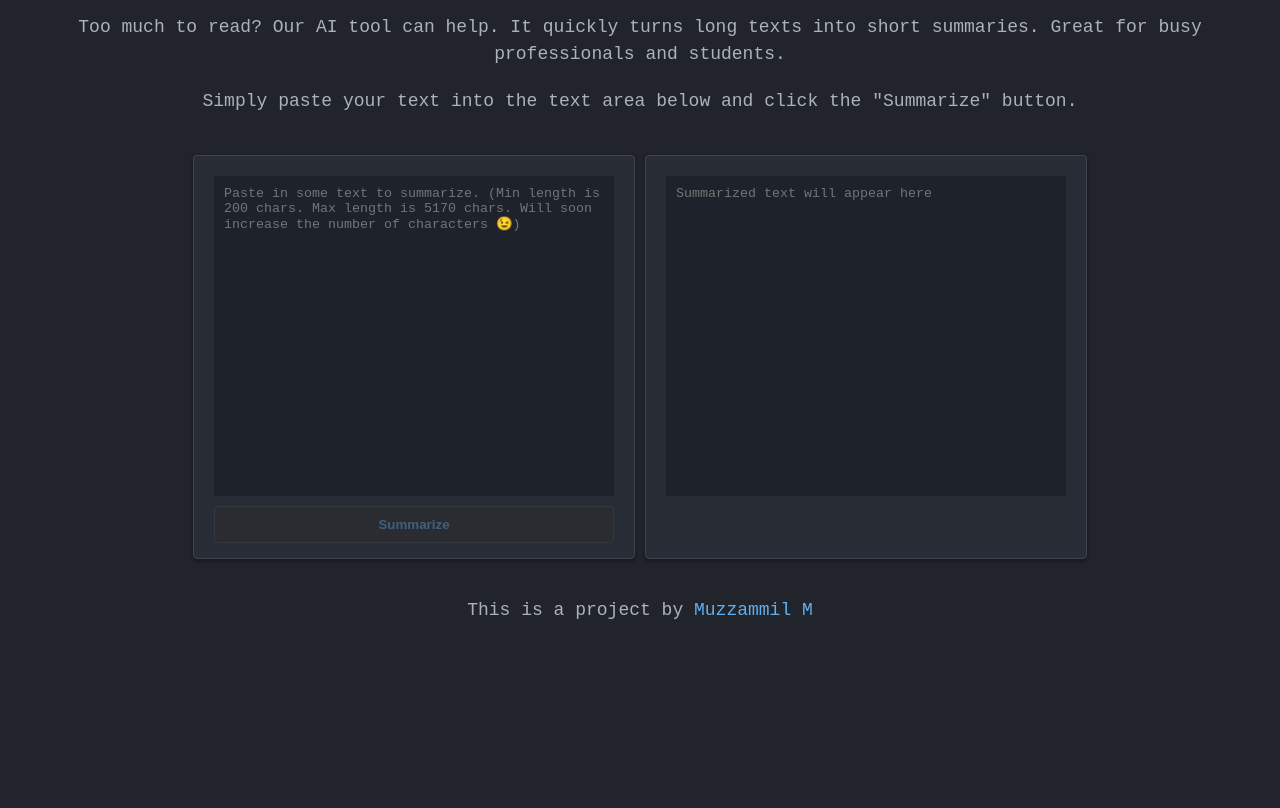
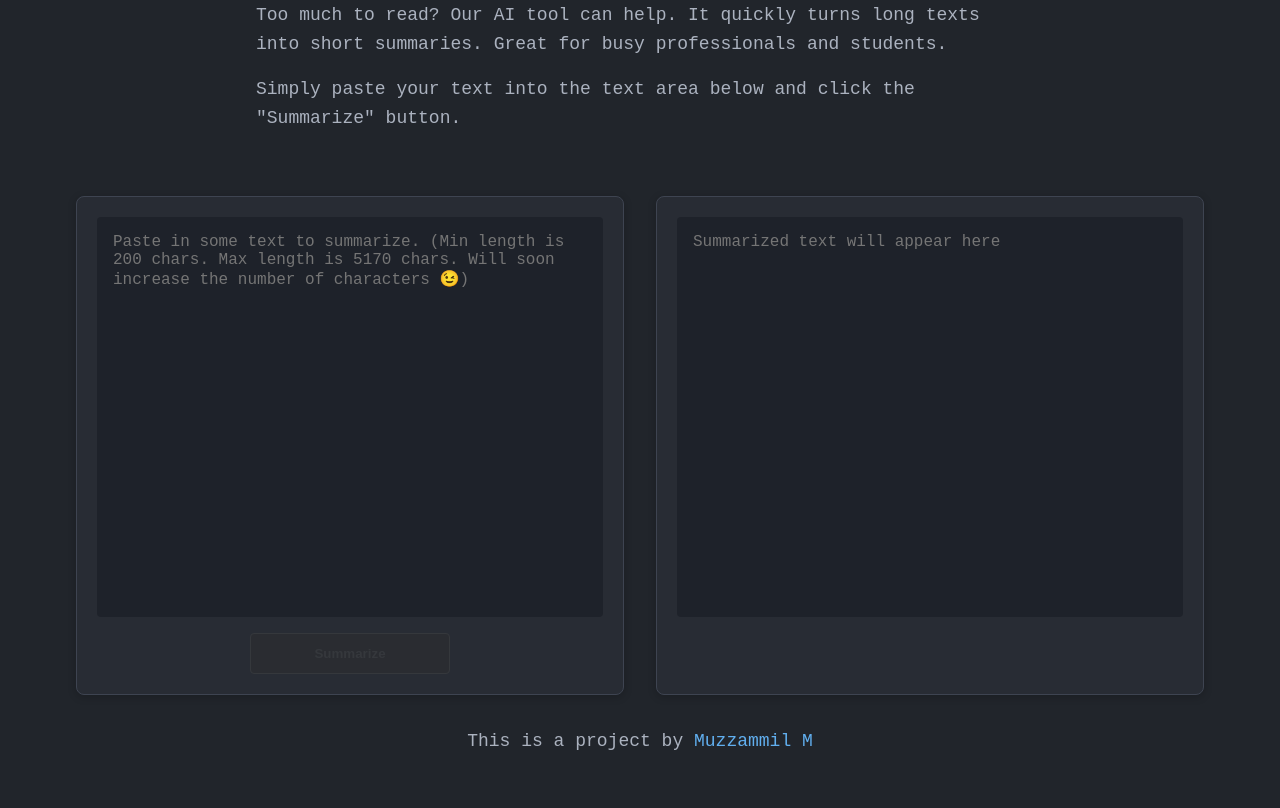
Before and after one commit to muzzammil022/AI-Text-Summarizer, a website: page public/index.html in a window 1280 px wide. Shown: the part 102-910 px from the top of the page. Before the commit the page ends 800 px from the top, so only its background shows below. Drawn offline with Linux system fonts and the light colour scheme.

Commit message:
Update stylesheet.css

```diff
--- a/public/stylesheet.css
+++ b/public/stylesheet.css
@@ -1,157 +1,178 @@
-.cta-section {
-  background-color: #282c34;
-  padding: 40px;
+/* Base styles and CSS Reset */
+* {
+  margin: 0;
+  padding: 0;
+  box-sizing: border-box;
 }
-.cta-content {
-  justify-content: center;
+
+body {
+  font-family: 'Fira Code', 'Roboto Mono', monospace;
+  background-color: #21252b;
+  color: #abb2bf;
+  line-height: 1.6;
+  min-height: 100vh;
+}
+
+/* App wrapper */
+.app-wrapper {
+  max-width: 1200px;
+  margin: 0 auto;
+  padding: 20px;
+  min-height: 100vh;
   display: flex;
-  flex-wrap: nowrap;
+  flex-direction: column;
 }
-.cta-text {
-  flex-basis: 50%;
-  padding-right: 20px;
-}
-.cta-content h2 {
-  font-size: 25px;
-  color: #c678dd;  /* Purple for keywords */
-  margin-bottom: 10px;
-}
-.cta-content p {
-  font-size: 16px;
-  color: #98c379;  /* Green for strings */
-  padding-bottom: 10px;
-}
-.cta-button {
-  padding: 10px 20px;
-  border: 1px solid #4d4d4d;
-  width: 300px;
-  max-height: 40px;
-  color: #61afef;  /* Blue for functions */
-  font-weight: bold;
-  text-decoration: none;
-  border-radius: 4px;
-  transition: all 0.3s ease;
-}
-.cta-button:hover {
-  border-color: #56b6c2;  /* Cyan for hover states */
-  background-color: rgba(86, 182, 194, 0.1);
-}
-img {
-  max-height: 200px;
-  max-width: auto;
-}
-body {
-  font-family: 'Fira Code', 'Roboto Mono', monospace;  /* Code-style font */
-  background-color: #21252b;  /* Darker background */
-  padding: 20px;
-  text-align: center;
-  color: #abb2bf;  /* Light gray for main text */
-}
+
+/* Typography */
 h1 {
   text-align: center;
   font-weight: bold;
-  color: lightgoldenrodyellow;  /* Pink for important declarations */
-  margin-bottom: 30px;
-  font-size: 32px;
+  color: lightgoldenrodyellow;
+  margin: 1rem 0;
+  font-size: clamp(1.5rem, 4vw, 2rem);
 }
+
+.intro-text {
+  max-width: 800px;
+  margin: 0 auto 2rem;
+  padding: 0 1rem;
+}
+
 p {
-  line-height: 1.5;
-  margin-bottom: 20px;
-  font-size: 18px;
+  margin-bottom: 1rem;
+  font-size: clamp(0.875rem, 2vw, 1.125rem);
 }
+
+/* Main container */
 .container {
   display: flex;
-  gap: 10px;
-  flex-wrap: wrap;
+  gap: clamp(1rem, 3vw, 2rem);
   justify-content: center;
   margin: 0 auto;
-  padding: 20px;
+  padding: 1rem;
+  width: 100%;
+  flex: 1;
 }
+
+/* Text boxes */
 .text-box {
-  width: 400px;
-  border-radius: 4px;
-  box-shadow: 0 2px 4px rgba(0, 0, 0, 0.4);
+  flex: 1;
+  min-width: 280px;
+  max-width: 600px;
+  border-radius: 8px;
+  box-shadow: 0 2px 8px rgba(0, 0, 0, 0.2);
   display: flex;
   flex-direction: column;
-  padding: 20px;
+  padding: clamp(0.5rem, 2vw, 1.25rem);
   background-color: #282c34;
-  border: 1px solid #3e4451;  /* Subtle border */
+  border: 1px solid #3e4451;
 }
+
 textarea {
-  height: 300px;
+  height: clamp(200px, 50vh, 500px);
   resize: none;
   border: none;
-  padding: 10px;
-  margin-bottom: 10px;
+  border-radius: 4px;
+  padding: 1rem;
+  margin-bottom: 1rem;
   background-color: #1e222a;
-  color: #98c379;  /* Green for input text */
-  font-family: 'Fira Code', 'Roboto Mono', monospace;
+  color: #98c379;
+  font-family: inherit;
+  font-size: clamp(0.875rem, 1.5vw, 1rem);
+  width: 100%;
 }
+
+/* Button styles */
 .submit-button {
   position: relative;
   background-color: #2c313c;
-  color: #61afef;  /* Blue for interactive elements */
+  color: #61afef;
   font-weight: bold;
   border-radius: 4px;
   border: 1px solid #61afef;
-  padding: 10px 20px;
+  padding: 0.75rem 1.5rem;
   cursor: pointer;
-  margin-bottom: -5px;
   transition: all 0.3s ease;
+  width: 100%;
+  max-width: 200px;
+  margin: 0 auto;
 }
-.submit-button:hover {
+
+.submit-button:hover:not(:disabled) {
   background-color: rgba(97, 175, 239, 0.1);
+  transform: translateY(-1px);
 }
-.submit-button-text {
-  color: #61afef;
-  transition: all 0.2s;
-}
+
 .submit-button:disabled {
-  position: relative;
   background-color: #2d2d2d;
   color: #4a4a4a;
-  opacity: 40%;
-  font-weight: bold;
-  border-radius: 4px;
-  border: 1px solid #4a4a4a;
-  padding: 10px 20px;
+  opacity: 0.4;
   cursor: not-allowed;
-  margin-bottom: -5px;
+  border-color: #4a4a4a;
 }
+
+/* Loading animation */
 .submit-button--loading .submit-button-text {
   visibility: hidden;
-  opacity: 0;
 }
+
 .submit-button--loading::after {
   content: "";
   position: absolute;
   width: 16px;
   height: 16px;
-  top: 0;
-  left: 0;
-  right: 0;
-  bottom: 0;
-  margin: auto;
-  border: 4px solid transparent;
+  top: 50%;
+  left: 50%;
+  margin: -8px 0 0 -8px;
+  border: 3px solid transparent;
   border-top-color: #61afef;
   border-radius: 50%;
-  animation: button-loading-spinner 1s ease infinite;
+  animation: button-loading-spinner 1s linear infinite;
 }
-.reference{
-  a{
-    color: #61afef;
-    text-decoration: none;
-    transition: all 0.2s;
-    &:hover{
-      color: #56b6c2;
-    }
-  }
+
+/* Footer */
+.reference {
+  text-align: center;
+  padding: 1rem;
+  margin-top: auto;
 }
+
+.reference a {
+  color: #61afef;
+  text-decoration: none;
+  transition: color 0.2s;
+}
+
+.reference a:hover {
+  color: #56b6c2;
+}
+
+/* Responsive layout */
 @media (max-width: 768px) {
   .container {
     flex-direction: column;
+    align-items: center;
+  }
+
+  .text-box {
+    width: 100%;
   }
 }
+
+@media (max-width: 480px) {
+  .app-wrapper {
+    padding: 10px;
+  }
+
+  .intro-text {
+    padding: 0 0.5rem;
+  }
+
+  textarea {
+    height: clamp(150px, 40vh, 300px);
+  }
+}
+
 @keyframes button-loading-spinner {
   from {
     transform: rotate(0turn);
```
